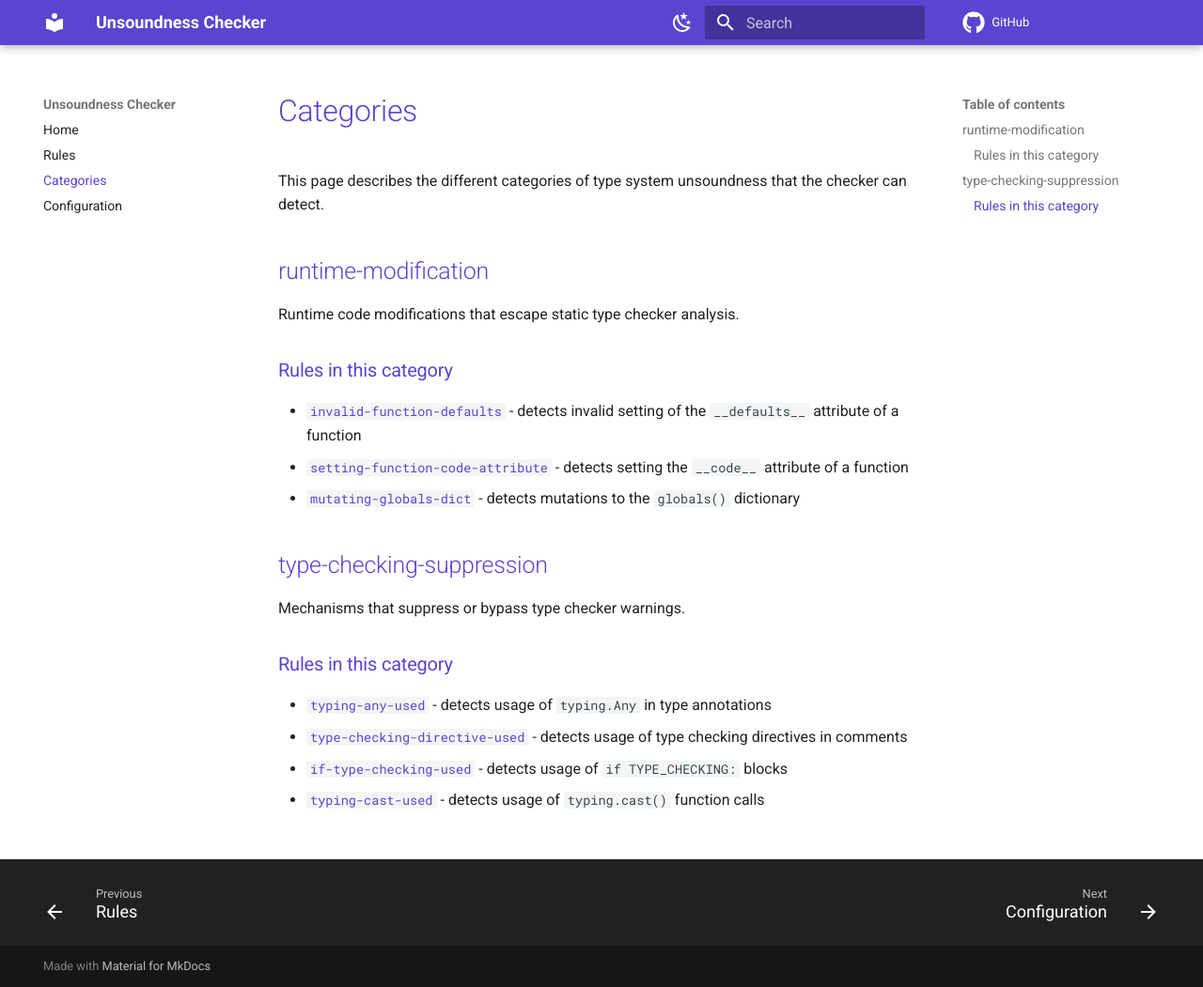
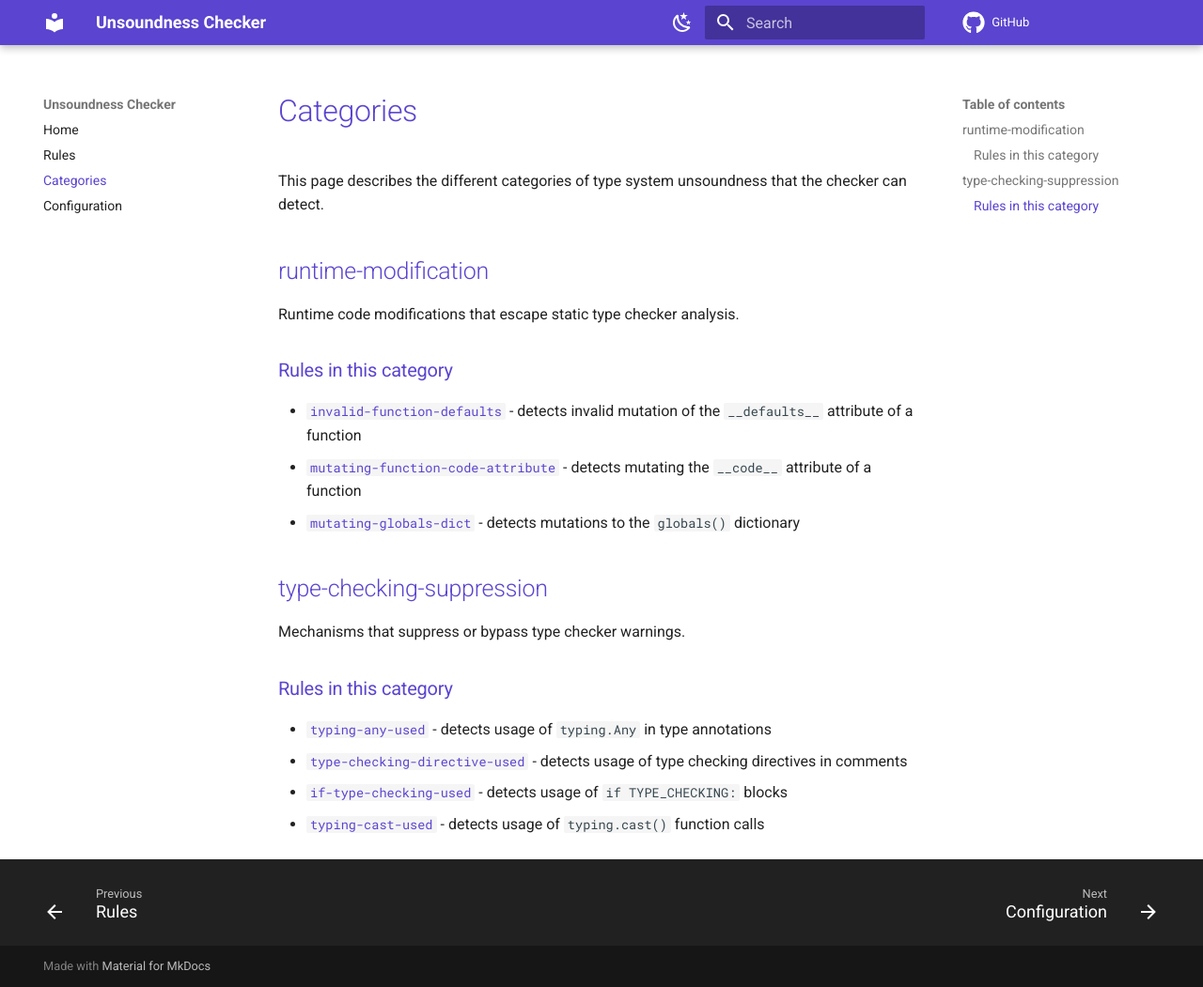
Before and after one commit to MatthewMckee4/unsoundness-checker, an MkDocs documentation site: the page built from docs/categories.md, in a window 1280 px wide and 1051 px high. Shown: the whole window at 94% size. Built offline with MkDocs 1.6.1 and Material for MkDocs 9.7.7, drawn with Linux system fonts in a browser that asks for light colours; comment, search, counter and statistics services are not loaded.

Commit message:
Rename setting code function attribute (#56)
## Summary

"Setting" is not a great word for this context. "Mutating" works better

```diff
--- a/docs/categories.md
+++ b/docs/categories.md
@@ -8,8 +8,8 @@ Runtime code modifications that escape static type checker analysis.
 
 ### Rules in this category
 
-- [`invalid-function-defaults`](rules.md#invalid-function-defaults) - detects invalid setting of the `__defaults__` attribute of a function
-- [`setting-function-code-attribute`](rules.md#setting-function-code-attribute) - detects setting the `__code__` attribute of a function
+- [`invalid-function-defaults`](rules.md#invalid-function-defaults) - detects invalid mutation of the `__defaults__` attribute of a function
+- [`mutating-function-code-attribute`](rules.md#mutating-function-code-attribute) - detects mutating the `__code__` attribute of a function
 - [`mutating-globals-dict`](rules.md#mutating-globals-dict) - detects mutations to the `globals()` dictionary
 ## type-checking-suppression
 
```
Also changed, not shown: crates/unsoundness_checker/resources/rules/mutating_function_code_attribute.md (renamed from crates/unsoundness_checker/resources/rules/setting_function_code_attribute.md, +1 -3 lines), docs/rules.md (+37 -37 lines), 8 other files.
